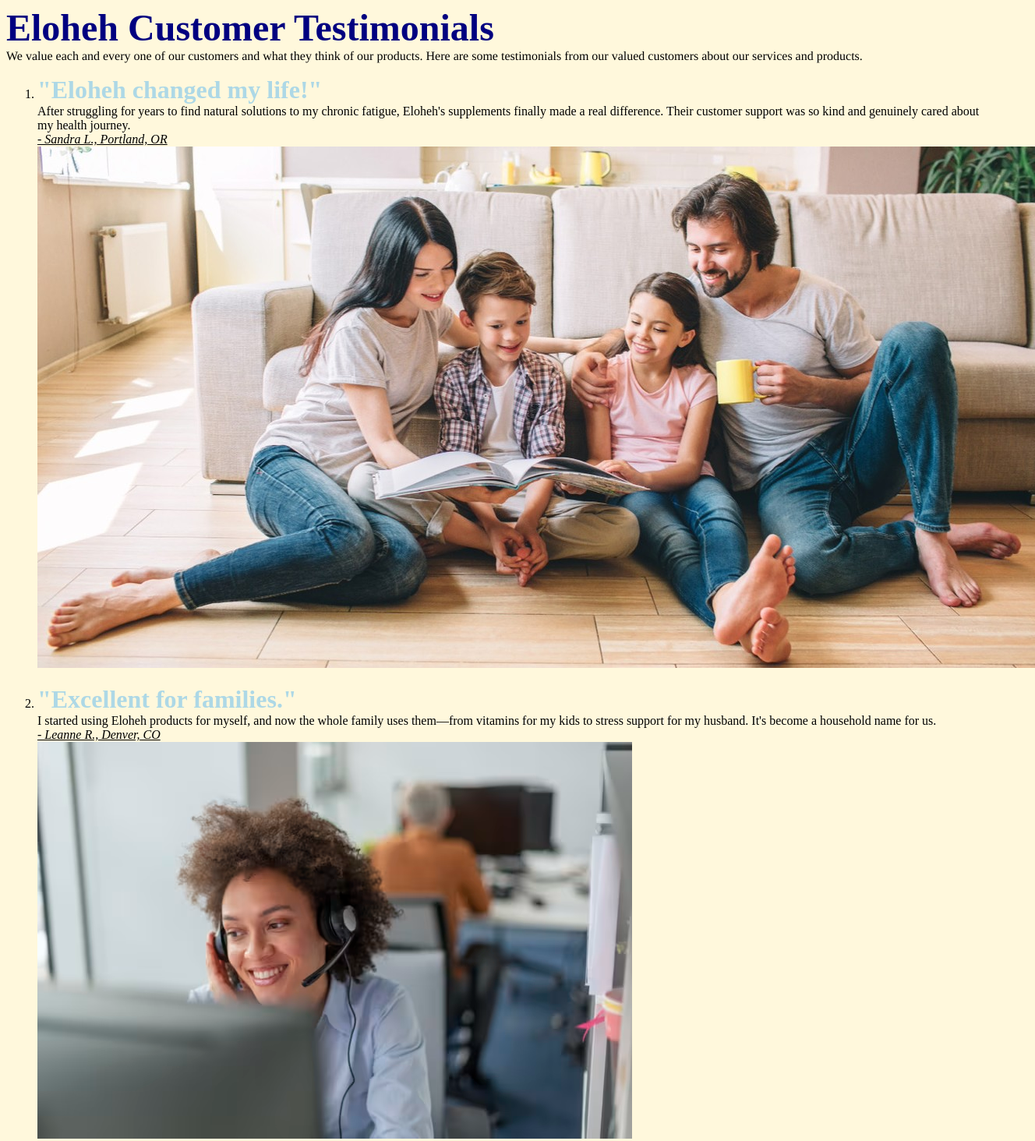
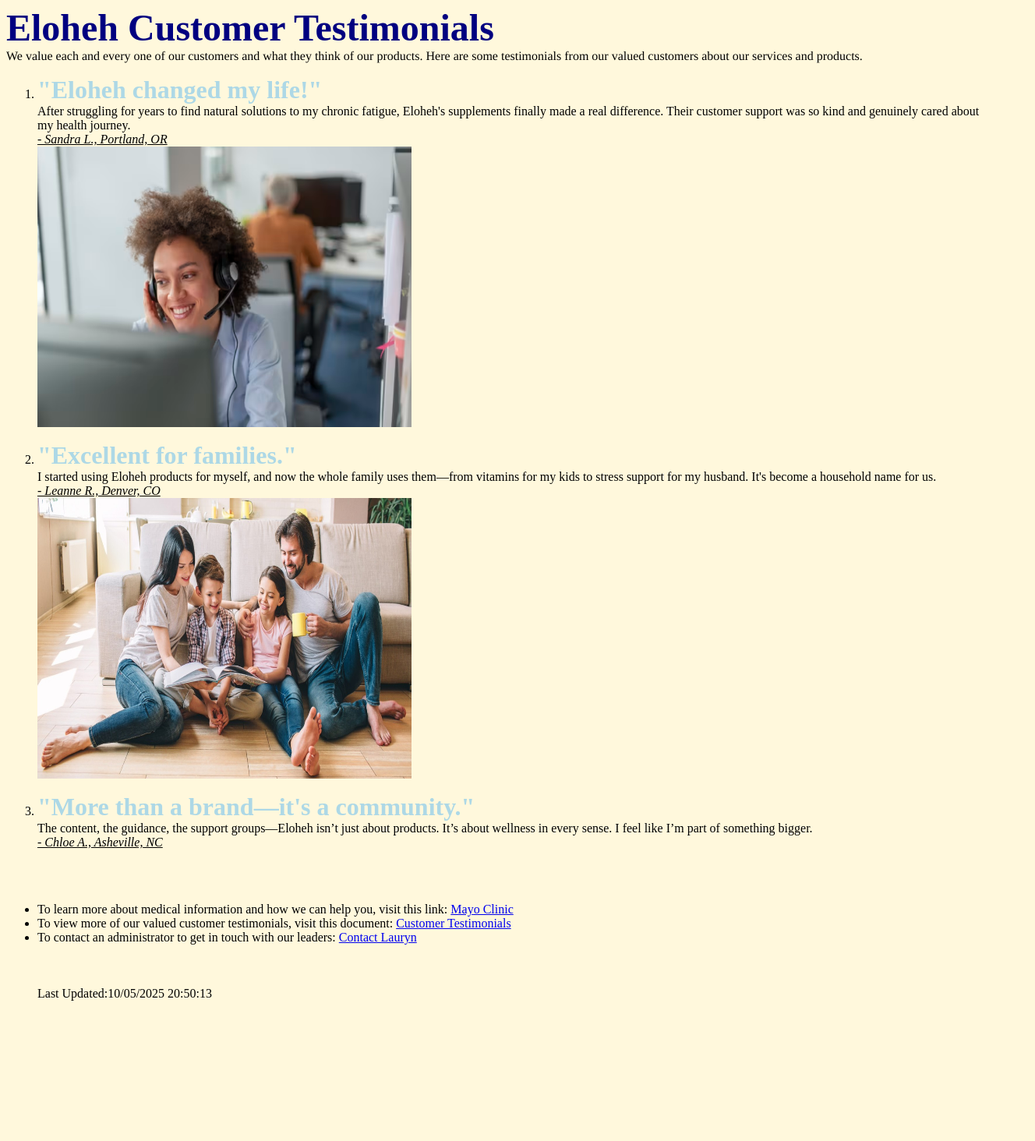
Before and after one commit to lcrumble/CustomerTestimonials, a plain HTML site: page index.html in a window 1280 px wide. Shown: the top 1464 px of the page at 78% size, 1328 px wide, since content can reach past the window. After the commit the page ends 1300 px from the top, so only its background shows below. Drawn offline with Linux system fonts and the light colour scheme.

Commit message:
Update index.html

```diff
--- a/index.html
+++ b/index.html
@@ -20,7 +20,7 @@
       <br>
       <i><u> - Sandra L., Portland, OR</u></i>
       <br>
-      <img src = "Family.jpg">
+      <img src = "Customer Support.avif" width = 480 height = 360 align = "center">
       <br>
       <br>
     <li> <b>
@@ -31,7 +31,7 @@
       <br>
       <i><u> - Leanne R., Denver, CO </u></i>
       <br>
-      <img src = "Customer Support.avif">
+      <img src = "Family.jpg" width = 480 height = 360 align = "center">
       <br>
       <br>
     <li> <b>
```
